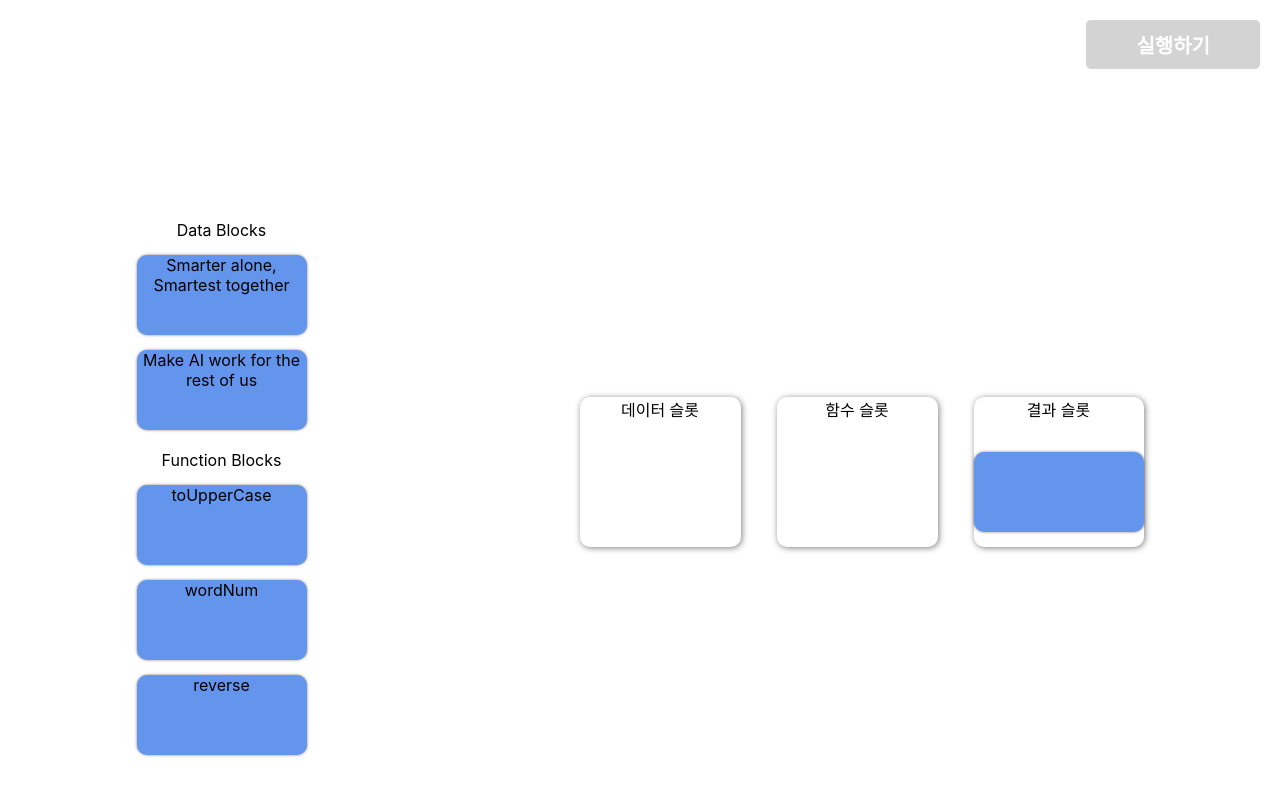
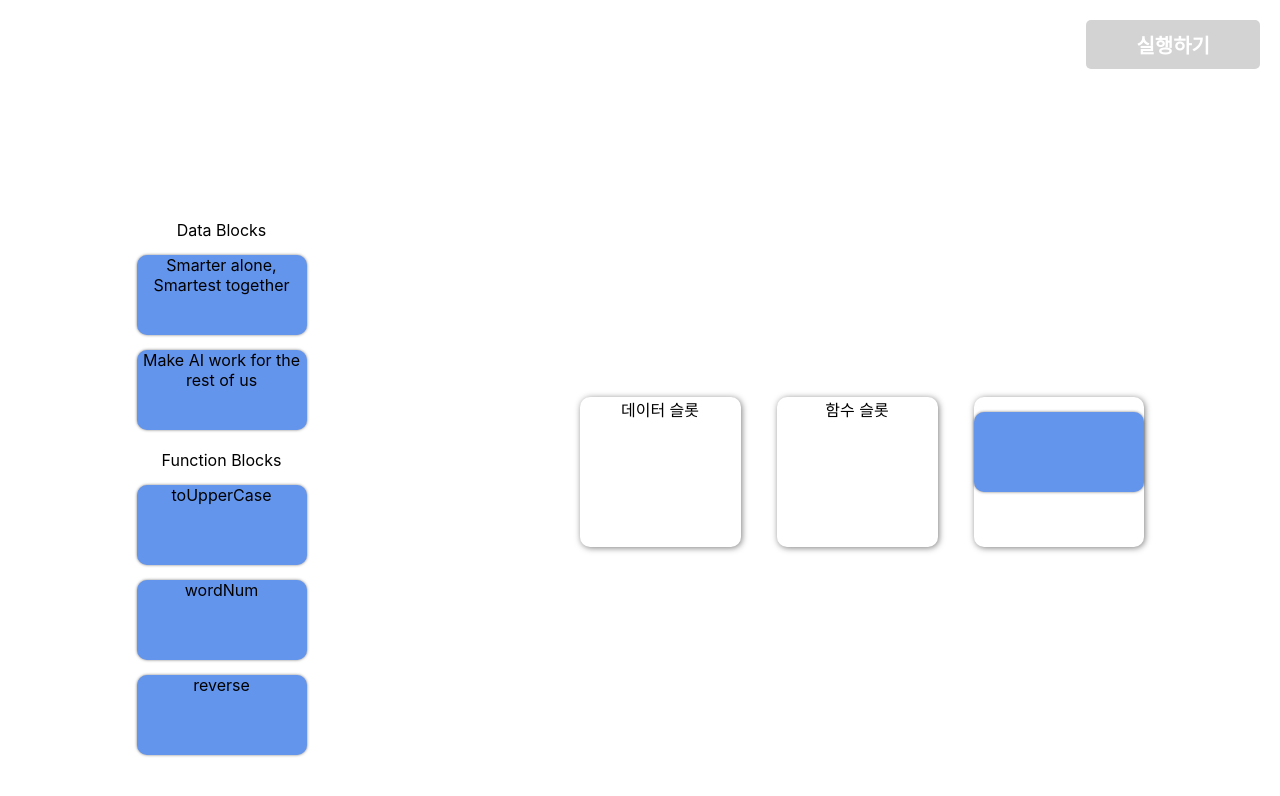
Before and after one commit to juheesvt/interactive-web-app, a React (Create React App) app: page / in a window 1280 px wide. Shown: the top 796 px of the page. Built offline with nearby package versions, Linux system fonts and the light colour scheme.

Commit message:
add: delete button

```diff
--- a/src/App.css
+++ b/src/App.css
@@ -15,6 +15,12 @@
   font-weight: bold;
 }
 
+.delete-btn button {
+  color: black;
+  border: none;
+  background: none;
+
+}
 .run-btn:hover {
   box-shadow: 1px 1px 6px rgba(0, 0, 0, 0.5)
 }
--- a/src/App.js
+++ b/src/App.js
@@ -3,13 +3,20 @@ import React, {useEffect, useState} from "react";
 import {DndProvider, useDrag, useDrop} from "react-dnd";
 import {HTML5Backend} from "react-dnd-html5-backend";
 
+const DeleteBtn = () => {
+    return (
+        <div className={"delete-btn"}>
+            <button>x</button>
+        </div>
+    )
+}
+
 const MovableItem = ({name, setItems, dataType, result, setResult}) => {
 
     const changeItemColumn = (currentItem, columnName) => {
-        if(columnName === '함수 슬롯'){
+        if (columnName === '함수 슬롯') {
             setResult(eval(currentItem.name)(result))
-        } else if(columnName === '데이터 슬롯'){
-            console.log(currentItem)
+        } else if (columnName === '데이터 슬롯') {
             setResult(currentItem.name)
         }
 
@@ -29,9 +36,6 @@ const MovableItem = ({name, setItems, dataType, result, setResult}) => {
         type: dataType,
         end: (item, monitor) => {
             const dropResult = monitor.getDropResult();
-
-            console.log(dropResult)
-            console.log(item)
 
             if (dropResult && dropResult.name === "데이터 슬롯") {
                 changeItemColumn(item, "데이터 슬롯")
@@ -63,7 +67,14 @@ const Slot = ({title, children, className, dataType}) => {
 
     return (
         <div ref={drop} className={className}>
-            {title}
+            {/* eslint-disable-next-line no-restricted-globals */}
+            {((children.length === 0 && (title === "데이터 슬롯" || title === "함수 슬롯")) ||
+                    (title === "결과 슬롯" && children.name === "") ||
+                    (title === "Data Blocks" || title === "Function Blocks"))
+                && title}
+            {((children.length === 1 && (title === "데이터 슬롯" || title === "함수 슬롯")) &&
+                (title !== "결과 슬롯") &&
+                (title !== "Data Blocks" || title !== "Function Blocks")) && <DeleteBtn/>}
             {children}
         </div>
     )
@@ -85,14 +96,15 @@ function App() {
         {id: 3, name: "toUpperCase", column: "Function Blocks", type: "function"},
         {id: 4, name: "wordNum", column: "Function Blocks", type: "function"},
         {id: 5, name: "reverse", column: "Function Blocks", type: "function"},
-        {id: 0, name: "" , column: "결과 슬롯", type: "result"}
+        {id: 0, name: "", column: "결과 슬롯", type: "result"}
     ]);
 
     const returnItemsForSlot = (columnName) => {
         return items
             .filter((item) => item.column === columnName)
             .map((item) => (
-                <MovableItem key={item.id} name={item.name} setItems={setItems} dataType={item.type} result={result} setResult={setResult}/>
+                <MovableItem key={item.id} name={item.name} setItems={setItems} dataType={item.type}
+                             result={result} setResult={setResult}/>
             ))
     }
 
```
